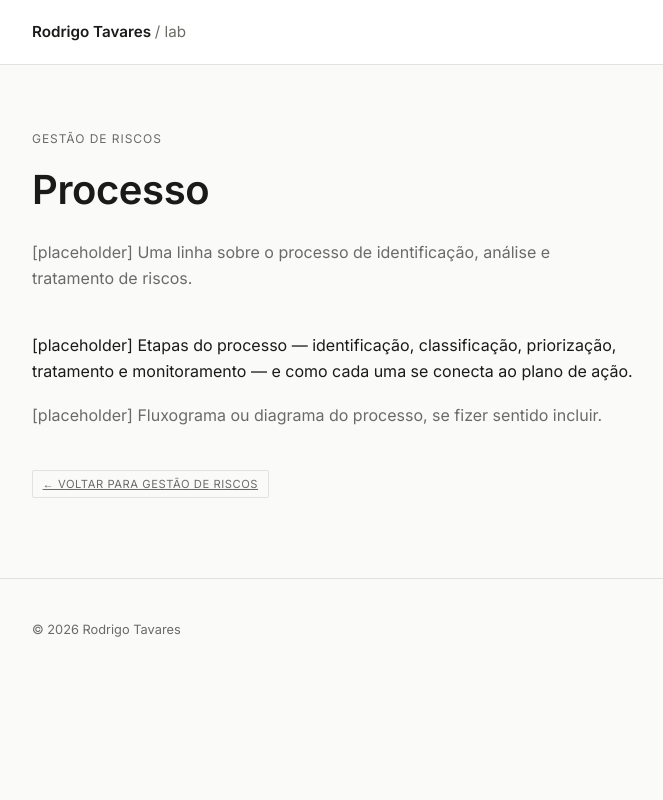
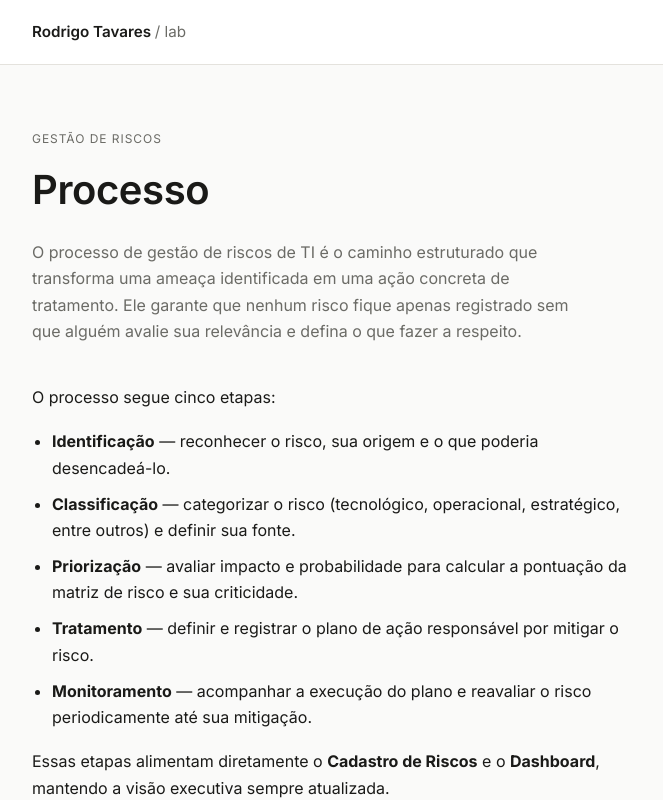
Before and after one commit to rodrigotavares79/lab-rodrigotavares, a Next.js app: page /seguranca/gestao-de-riscos/processo in a window 1280 px wide. Shown: the top 800 px of the page, without its empty margins (88-751 px from the left). Built offline with nearby package versions, Linux system fonts and the light colour scheme; no server answers.

Commit message:
Update page.tsx

```diff
--- a/app/seguranca/gestao-de-riscos/processo/page.tsx
+++ b/app/seguranca/gestao-de-riscos/processo/page.tsx
@@ -8,19 +8,44 @@ export default function Processo() {
           <span className="eyebrow">Gestão de Riscos</span>
           <h1>Processo</h1>
           <p className="lede">
-            [placeholder] Uma linha sobre o processo de identificação,
-            análise e tratamento de riscos.
+            O processo de gestão de riscos de TI é o caminho estruturado que
+            transforma uma ameaça identificada em uma ação concreta de
+            tratamento. Ele garante que nenhum risco fique apenas registrado
+            sem que alguém avalie sua relevância e defina o que fazer a
+            respeito.
           </p>
 
           <div className="body">
+            <p>O processo segue cinco etapas:</p>
+            <ul>
+              <li>
+                <strong>Identificação</strong> — reconhecer o risco, sua
+                origem e o que poderia desencadeá-lo.
+              </li>
+              <li>
+                <strong>Classificação</strong> — categorizar o risco
+                (tecnológico, operacional, estratégico, entre outros) e
+                definir sua fonte.
+              </li>
+              <li>
+                <strong>Priorização</strong> — avaliar impacto e
+                probabilidade para calcular a pontuação da matriz de risco e
+                sua criticidade.
+              </li>
+              <li>
+                <strong>Tratamento</strong> — definir e registrar o plano de
+                ação responsável por mitigar o risco.
+              </li>
+              <li>
+                <strong>Monitoramento</strong> — acompanhar a execução do
+                plano e reavaliar o risco periodicamente até sua mitigação.
+              </li>
+            </ul>
             <p>
-              [placeholder] Etapas do processo — identificação,
-              classificação, priorização, tratamento e monitoramento — e
-              como cada uma se conecta ao plano de ação.
-            </p>
-            <p className="text-muted">
-              [placeholder] Fluxograma ou diagrama do processo, se fizer
-              sentido incluir.
+              Essas etapas alimentam diretamente o{" "}
+              <strong>Cadastro de Riscos</strong> e o{" "}
+              <strong>Dashboard</strong>, mantendo a visão executiva sempre
+              atualizada.
             </p>
           </div>
 
```
